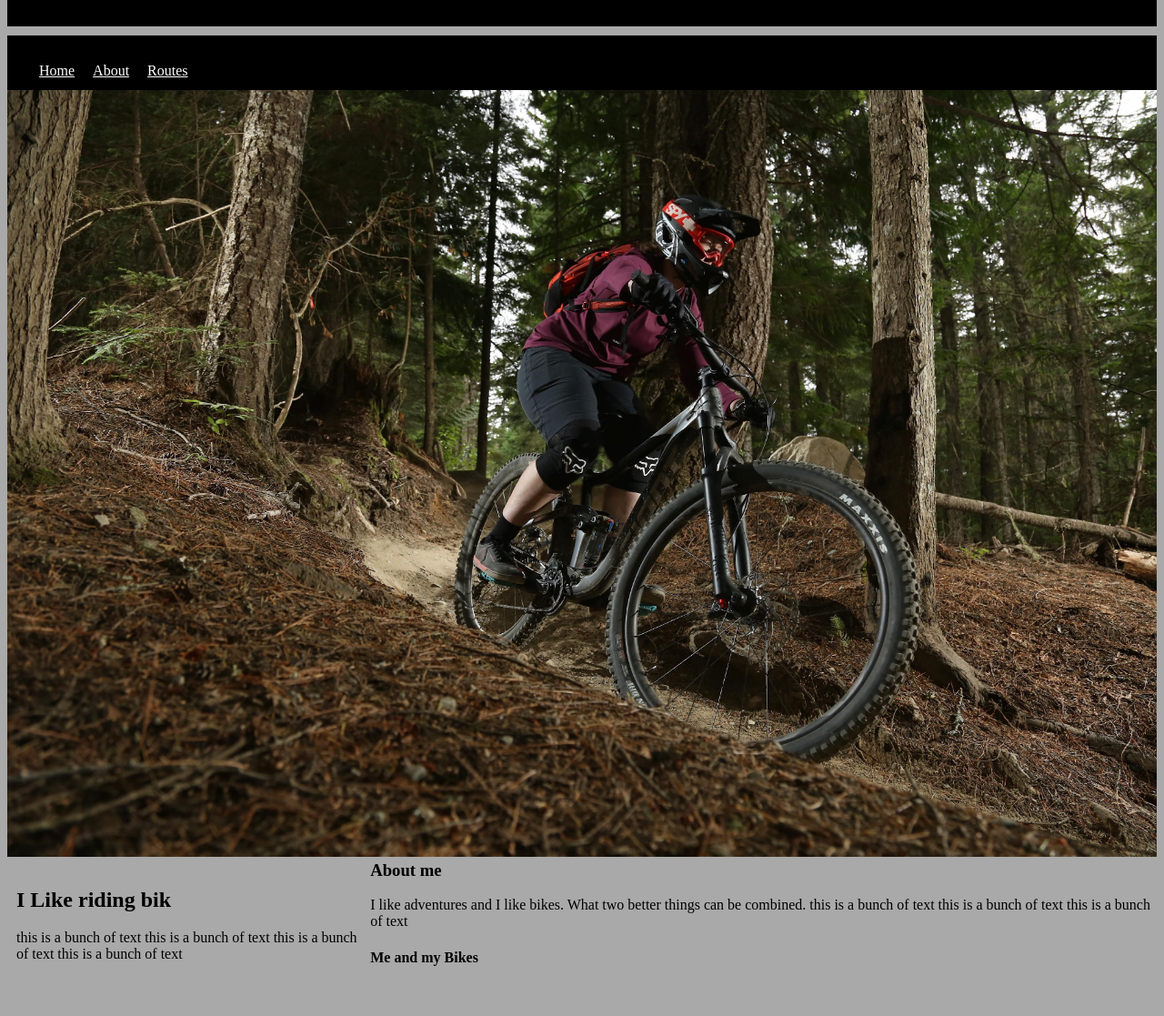
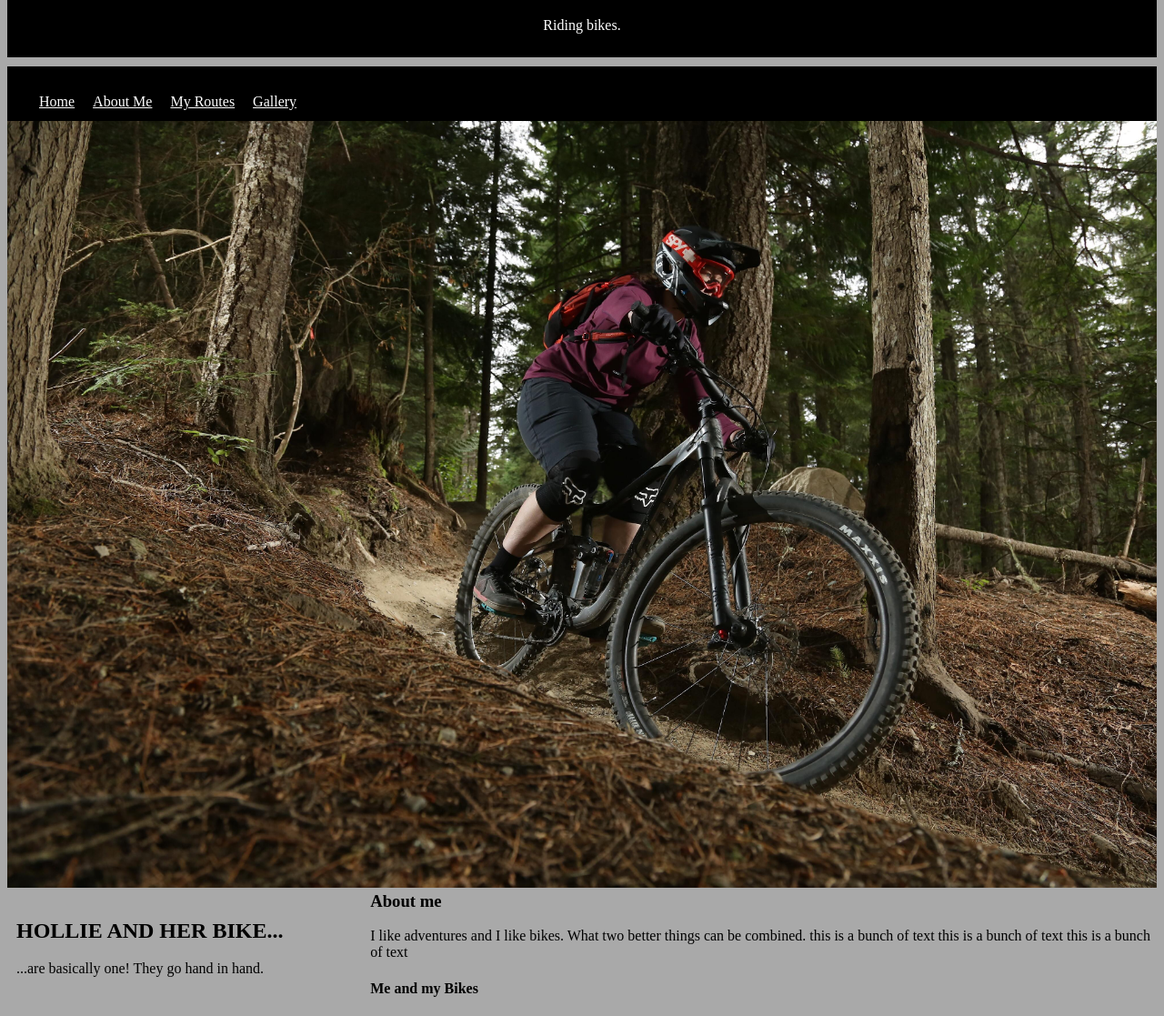
Before and after one commit to hollieegg/hollieegg.github.io, a plain HTML site: page index.html in a window 1280 px wide. Shown: the part 79-1196 px from the top of the page at 91% size. Before the commit the page ends 1163 px from the top, so only its background shows below. Drawn offline with Linux system fonts and the light colour scheme.

Commit message:
Update index.html

```diff
--- a/index.html
+++ b/index.html
@@ -10,23 +10,25 @@
 
 <div class="header">
   <h1>Hollie Eggleton</h1>
+  <p> Riding bikes.</p>
 </div>
 
 <div class="nav">
 	<ul>
 		<li><a href="index.html">Home</a></li>
-		<li><a href="">About</a></li>
-		<li><a href="">Routes</a></li>
+		<li><a href="">About Me</a></li>
+		<li><a href="">My Routes</a></li>
+		<li><a href="">Gallery</a></li>
 	</ul>
 </div>
-
+<!-- https://www.w3schools.com/html/tryit.asp?filename=tryhtml_layout_float -->
 <div class="column">
 <img src="mainpage.jpg" alt="Whistler Mountain Biking" width="100%">
 </div>
 
 <div class="column2">
-<h2> I Like riding bik</h2>
-<p> this is a bunch of text this is a bunch of text this is a bunch of text this is a bunch of text </p>
+<h2> HOLLIE AND HER BIKE...</h2>
+<p> ...are basically one! They go hand in hand. </p>
 </div>
 <h3> About me </h3>
 <p> I like adventures and I like bikes. What two better things can be combined. this is a bunch of text this is a bunch of text this is a bunch of text </p>
```
